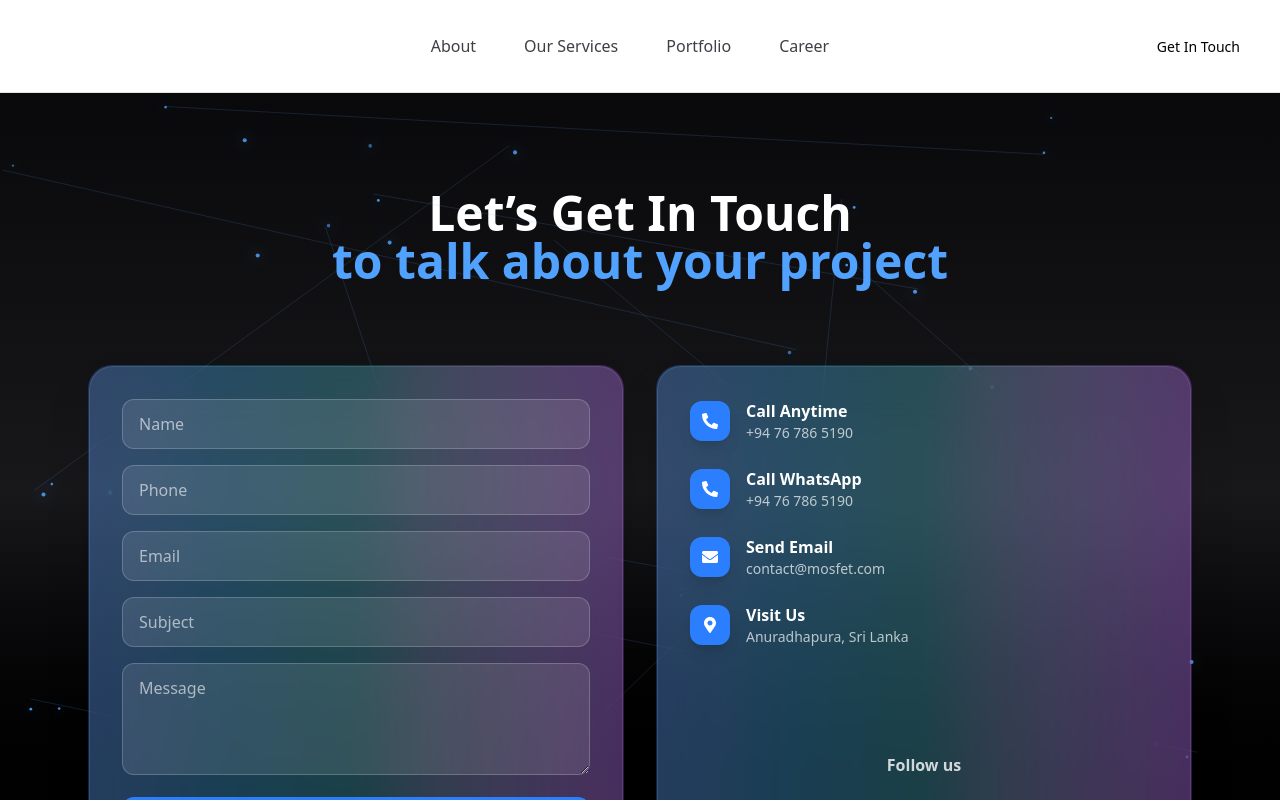
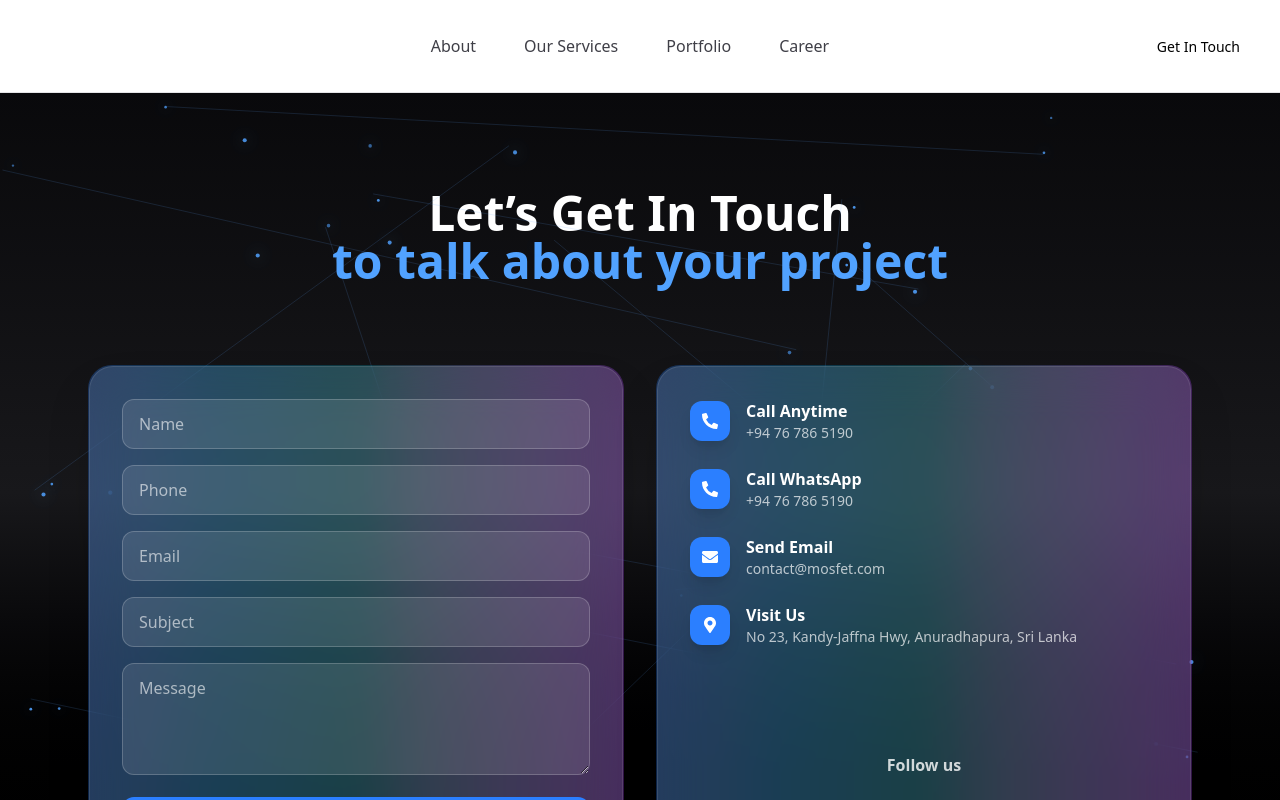
Before and after one commit to MOSFET-Lab/official_website_frontend, a Next.js app: page /contact in a window 1280 px wide. Shown: the top 800 px of the page. Built offline with nearby package versions, Linux system fonts and the light colour scheme.

Commit message:
add address

```diff
--- a/app/contact/page.tsx
+++ b/app/contact/page.tsx
@@ -291,7 +291,7 @@ ${formData.message}`
                 <div>
                   <p className="font-semibold">Visit Us</p>
                   <p className="text-sm text-white/70">
-                    Anuradhapura, Sri Lanka
+                    No 23, Kandy-Jaffna Hwy, Anuradhapura, Sri Lanka
                   </p>
                 </div>
               </motion.div>
```
